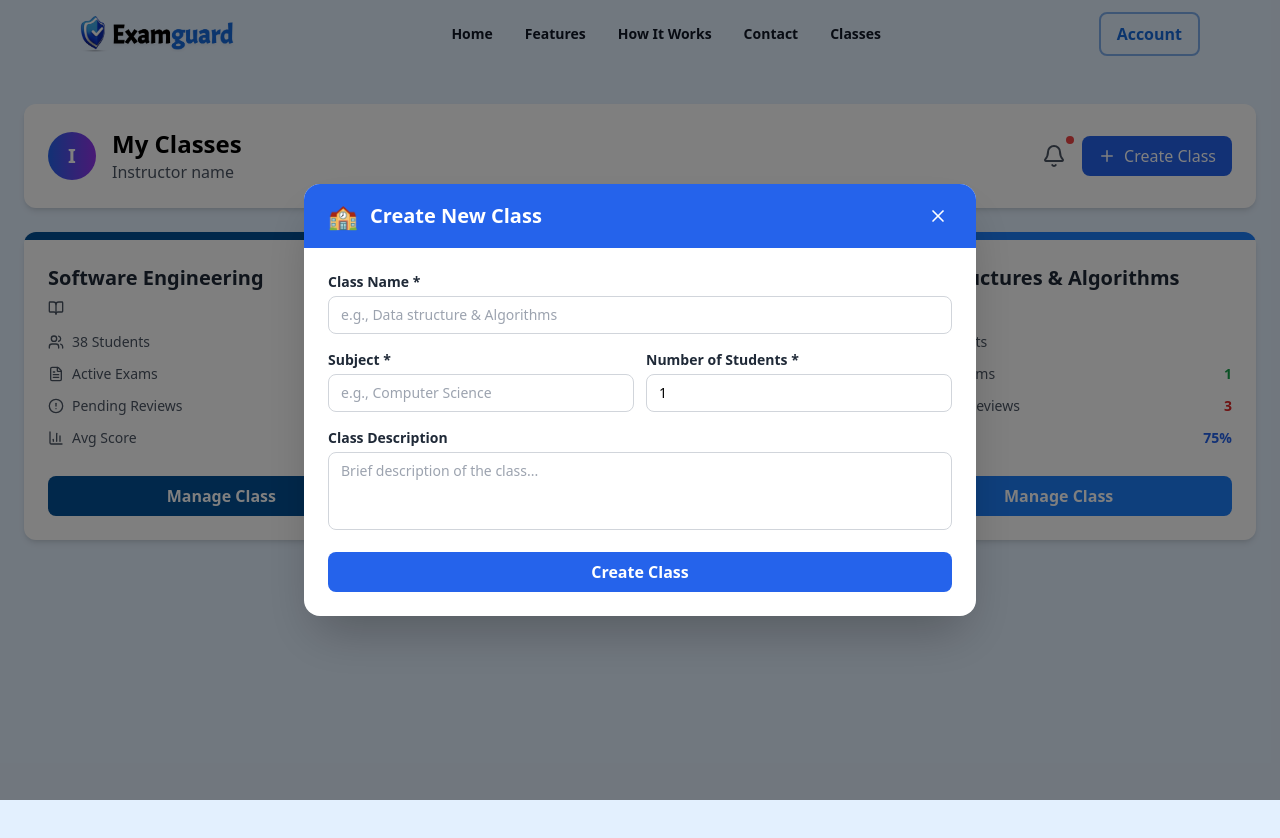
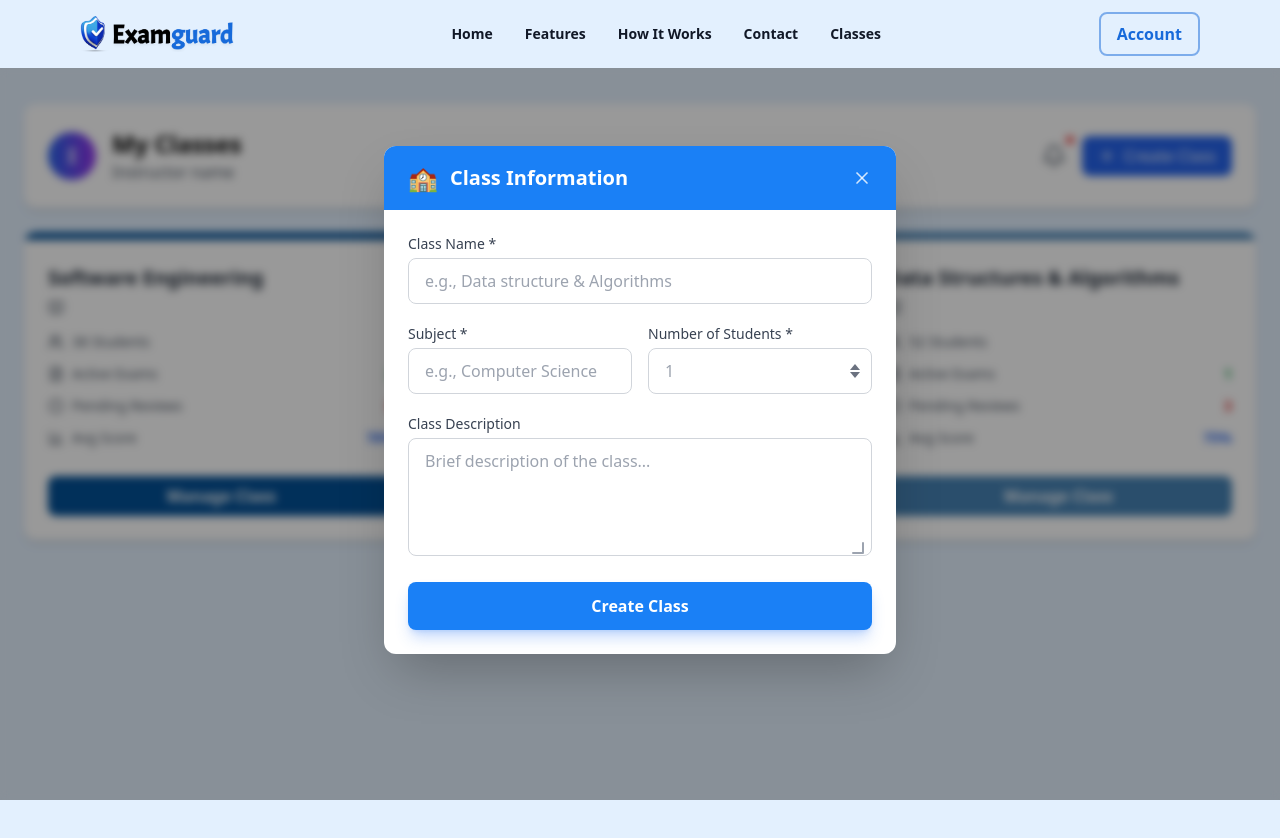
Before and after one commit to demianeid/examguard-ai, a React (Vite) app in the folder Frontend/: page /classes-instructor in a window 1280 px wide. Both pictures are taken after a click on the button "Create Class". Shown: the top 838 px of the page. Built offline with nearby package versions, Linux system fonts and the light colour scheme.

Commit message:
create class

```diff
--- a/Frontend/src/pages/ClassesInstructor.tsx
+++ b/Frontend/src/pages/ClassesInstructor.tsx
@@ -1,5 +1,5 @@
 import Header from '../components/Header';
-import { motion } from "framer-motion";
+import { motion, AnimatePresence } from "framer-motion";
 import { useParams, useNavigate } from "react-router-dom";
 import React, { useState, useEffect, useRef } from "react";
 import {
@@ -9,7 +9,6 @@ import {
   FileText,
   Bell,
   Calendar,
-  Award,
   X,
   AlertCircle,
   CheckCircle,
@@ -18,10 +17,11 @@ import {
   TrendingUp,
   Eye,
   Plus,
-  BarChart3
+  BarChart3,
+  School
 } from "lucide-react";
 
-// Types
+// --- Types ---
 interface ClassType {
   id: number;
   name: string;
@@ -56,31 +56,190 @@ interface Student {
   avgScore: number;
 }
 
+interface CreateClassModalProps {
+  isOpen: boolean;
+  onClose: () => void;
+  onSubmit: (data: NewClassData) => void;
+}
+
+interface NewClassData {
+  name: string;
+  subject: string;
+  students: string;
+  description: string;
+}
+
+// --- Helper Components ---
+
+const CreateClassModal: React.FC<CreateClassModalProps> = ({ isOpen, onClose, onSubmit }) => {
+  const [formData, setFormData] = useState<NewClassData>({
+    name: "",
+    subject: "",
+    students: "",
+    description: ""
+  });
+
+  const handleChange = (e: React.ChangeEvent<HTMLInputElement | HTMLTextAreaElement | HTMLSelectElement>) => {
+    const { name, value } = e.target;
+    setFormData(prev => ({ ...prev, [name]: value }));
+  };
+
+  const handleSubmit = (e: React.FormEvent) => {
+    e.preventDefault();
+    onSubmit(formData);
+    setFormData({ name: "", subject: "", students: "", description: "" }); // Reset
+  };
+
+  if (!isOpen) return null;
+
+  return (
+    <div className="fixed inset-0 z-[60] flex items-center justify-center p-4">
+      {/* Backdrop */}
+      <motion.div
+        initial={{ opacity: 0 }}
+        animate={{ opacity: 1 }}
+        exit={{ opacity: 0 }}
+        className="absolute inset-0 bg-black/40 backdrop-blur-sm"
+        onClick={onClose}
+      />
+
+      {/* Modal Content */}
+      <motion.div
+        initial={{ scale: 0.95, opacity: 0, y: 20 }}
+        animate={{ scale: 1, opacity: 1, y: 0 }}
+        exit={{ scale: 0.95, opacity: 0, y: 20 }}
+        className="relative w-full max-w-lg bg-white rounded-xl shadow-2xl overflow-hidden"
+        onClick={(e) => e.stopPropagation()}
+      >
+        {/* Header */}
+        <div className="bg-[#1A80F6] px-6 py-4 flex items-center justify-between">
+          <div className="flex items-center gap-3 text-white">
+            <span className="text-2xl">🏫</span>
+            <h2 className="text-xl font-bold">Class Information</h2>
+          </div>
+          <button
+          title='close'
+            onClick={onClose}
+            className="text-white/80 hover:text-white transition-colors"
+          >
+            <X size={20} />
+          </button>
+        </div>
+
+        {/* Form */}
+        <form onSubmit={handleSubmit} className="p-6 space-y-5">
+          {/* Class Name */}
+          <div className="space-y-1">
+            <label htmlFor="name" className="block text-sm font-medium text-gray-700">
+              Class Name *
+            </label>
+            <input
+              type="text"
+              id="name"
+              name="name"
+              required
+              value={formData.name}
+              onChange={handleChange}
+              placeholder="e.g., Data structure & Algorithms"
+              className="w-full px-4 py-2.5 rounded-lg border border-gray-300 text-gray-800 placeholder-gray-400 focus:outline-none focus:ring-2 focus:ring-blue-500 focus:border-transparent transition-shadow"
+            />
+          </div>
+
+          <div className="grid grid-cols-1 sm:grid-cols-2 gap-4">
+            {/* Subject */}
+            <div className="space-y-1">
+              <label htmlFor="subject" className="block text-sm font-medium text-gray-700">
+                Subject *
+              </label>
+              <input
+                type="text"
+                id="subject"
+                name="subject"
+                required
+                value={formData.subject}
+                onChange={handleChange}
+                placeholder="e.g., Computer Science"
+                className="w-full px-4 py-2.5 rounded-lg border border-gray-300 text-gray-800 placeholder-gray-400 focus:outline-none focus:ring-2 focus:ring-blue-500 focus:border-transparent transition-shadow"
+              />
+            </div>
+
+            {/* Number of Students */}
+            <div className="space-y-1">
+              <label htmlFor="students" className="block text-sm font-medium text-gray-700">
+                Number of Students *
+              </label>
+              <div className="relative">
+                <input
+                  type="number"
+                  id="students"
+                  name="students"
+                  required
+                  min="1"
+                  value={formData.students}
+                  onChange={handleChange}
+                  placeholder="1"
+                  className="w-full px-4 py-2.5 rounded-lg border border-gray-300 text-gray-800 placeholder-gray-400 focus:outline-none focus:ring-2 focus:ring-blue-500 focus:border-transparent transition-shadow appearance-none"
+                />
+                 {/* Custom arrows for number input styling match */}
+                <div className="absolute right-3 top-1/2 -translate-y-1/2 flex flex-col gap-0.5 pointer-events-none text-gray-500">
+                   <svg width="10" height="6" viewBox="0 0 10 6" fill="currentColor" xmlns="http://www.w3.org/2000/svg" className="rotate-180"><path d="M5 6L0 0H10L5 6Z"/></svg>
+                   <svg width="10" height="6" viewBox="0 0 10 6" fill="currentColor" xmlns="http://www.w3.org/2000/svg"><path d="M5 6L0 0H10L5 6Z"/></svg>
+                </div>
+              </div>
+            </div>
+          </div>
+
+          {/* Description */}
+          <div className="space-y-1">
+            <label htmlFor="description" className="block text-sm font-medium text-gray-700">
+              Class Description
+            </label>
+            <div className="relative">
+              <textarea
+                id="description"
+                name="description"
+                rows={4}
+                value={formData.description}
+                onChange={handleChange}
+                placeholder="Brief description of the class..."
+                className="w-full px-4 py-2.5 rounded-lg border border-gray-300 text-gray-800 placeholder-gray-400 focus:outline-none focus:ring-2 focus:ring-blue-500 focus:border-transparent transition-shadow resize-none"
+              />
+              <div className="absolute right-2 bottom-2 pointer-events-none text-gray-400">
+                <svg width="12" height="12" viewBox="0 0 12 12" fill="none" xmlns="http://www.w3.org/2000/svg">
+                  <path d="M11 11L11 1M11 11L1 11" stroke="currentColor" strokeWidth="2" strokeLinecap="round"/>
+                </svg>
+              </div>
+            </div>
+          </div>
+
+          {/* Submit Button */}
+          <button
+            type="submit"
+            className="w-full bg-[#1A80F6] hover:bg-blue-600 text-white font-semibold py-3 rounded-lg transition-colors duration-200 mt-2 shadow-lg shadow-blue-500/30"
+          >
+            Create Class
+          </button>
+        </form>
+      </motion.div>
+    </div>
+  );
+};
+
+
+// --- Main Component ---
+
 const ClassesInstructor = () => {
   const { classId, tab } = useParams<{ classId?: string; tab?: string }>();
   const navigate = useNavigate();
-  const [searchQuery, setSearchQuery] = useState<string>("");
   const [showNotifications, setShowNotifications] = useState<boolean>(false);
-  const [showCreateClassModal, setShowCreateClassModal] = useState<boolean>(false);
+  const [isCreateClassModalOpen, setIsCreateClassModalOpen] = useState<boolean>(false);
   const notificationRef = useRef<HTMLDivElement>(null);
-  const modalRef = useRef<HTMLDivElement>(null);
 
-  // Form states for Create Class
-  const [className, setClassName] = useState<string>("");
-  const [subject, setSubject] = useState<string>("");
-  const [numberOfStudents, setNumberOfStudents] = useState<number>(1);
-  const [classDescription, setClassDescription] = useState<string>("");
-
-  // Close notifications and modal when clicking outside
+  // Close notifications when clicking outside
   useEffect(() => {
     const handleClickOutside = (event: MouseEvent) => {
       if (notificationRef.current && !notificationRef.current.contains(event.target as Node)) {
         setShowNotifications(false);
-      }
-
-      // Close modal when clicking outside
-      if (modalRef.current && showCreateClassModal && !modalRef.current.contains(event.target as Node)) {
-        setShowCreateClassModal(false);
       }
     };
 
@@ -88,13 +247,9 @@ const ClassesInstructor = () => {
     return () => {
       document.removeEventListener('mousedown', handleClickOutside);
     };
-  }, [showCreateClassModal]);
-
-  useEffect(() => {
-    console.log("ClassesInstructor component mounted/updated");
   }, []);
 
-  // منع جميع الأزرار من التسبب في refresh للصفحة
+  // Prevent default button submits
   useEffect(() => {
     const preventButtonSubmit = (e: MouseEvent) => {
       const target = e.target as HTMLElement;
@@ -111,34 +266,6 @@ const ClassesInstructor = () => {
       document.removeEventListener('click', preventButtonSubmit, true);
     };
   }, []);
-
-  // منع submit للصفحة بأكملها
-  useEffect(() => {
-    const preventFormSubmit = (e: SubmitEvent) => {
-      e.preventDefault();
-      e.stopPropagation();
-      return false;
-    };
-
-    document.addEventListener('submit', preventFormSubmit, true);
-
-    return () => {
-      document.removeEventListener('submit', preventFormSubmit, true);
-    };
-  }, []);
-
-  // Prevent body scroll when modal is open
-  useEffect(() => {
-    if (showCreateClassModal) {
-      document.body.style.overflow = 'hidden';
-    } else {
-      document.body.style.overflow = 'unset';
-    }
-
-    return () => {
-      document.body.style.overflow = 'unset';
-    };
-  }, [showCreateClassModal]);
 
   // Sample notifications data
   const notifications: NotificationItem[] = [
@@ -176,7 +303,7 @@ const ClassesInstructor = () => {
     }
   ];
 
-  const instructorClasses: ClassType[] = [
+  const [instructorClasses, setInstructorClasses] = useState<ClassType[]>([
     {
       id: 1,
       name: "Software Engineering",
@@ -193,7 +320,7 @@ const ClassesInstructor = () => {
       activeExams: 4,
       pendingReviews: 6,
       avgScore: 82,
-      color: "bg-d3"
+      color: "bg-secondary"
     },
     {
       id: 3,
@@ -202,9 +329,9 @@ const ClassesInstructor = () => {
       activeExams: 1,
       pendingReviews: 3,
       avgScore: 75,
-      color: "bg-secondary"
+      color: "bg-d3"
     }
-  ];
+  ]);
 
   // Sample exams data
   const exams: Exam[] = [
@@ -225,7 +352,6 @@ const ClassesInstructor = () => {
   const selectedClass = classId ? instructorClasses.find(cls => cls.id === parseInt(classId)) : null;
   const activeTab = tab || "overview";
 
-  // Update URL when class or tab changes
   useEffect(() => {
     if (classId && !selectedClass) {
       navigate("/classes-instructor");
@@ -246,10 +372,26 @@ const ClassesInstructor = () => {
     navigate("/classes-instructor");
   };
 
-  const handleCreateClass = (e: React.MouseEvent) => {
+  const handleCreateClassClick = (e: React.MouseEvent) => {
     e.preventDefault();
     e.stopPropagation();
-    setShowCreateClassModal(true);
+    setIsCreateClassModalOpen(true);
+  };
+
+  const handleCreateClassSubmit = (data: NewClassData) => {
+    // Simulate creating a new class
+    const newClass: ClassType = {
+      id: Math.max(...instructorClasses.map(c => c.id)) + 1,
+      name: data.name,
+      students: parseInt(data.students) || 0,
+      activeExams: 0,
+      pendingReviews: 0,
+      avgScore: 0,
+      color: "bg-emerald-600" // Assign a default color
+    };
+
+    setInstructorClasses([...instructorClasses, newClass]);
+    setIsCreateClassModalOpen(false);
   };
 
   const handleCreateExam = (e: React.MouseEvent) => {
@@ -266,27 +408,10 @@ const ClassesInstructor = () => {
     navigate(`/exam-results/${examId}`);
   };
 
-  const handleCloseModal = () => {
-    setShowCreateClassModal(false);
-    // Reset form
-    setClassName("");
-    setSubject("");
-    setNumberOfStudents(1);
-    setClassDescription("");
-  };
-
   const handleViewProfile = (studentId: string) => {
     navigate(`/instructor/student-profile/${studentId}`);
   };
 
-  const handleSubmitClass = (e: React.FormEvent) => {
-    e.preventDefault();
-    // Create class logic
-    console.log("Creating class:", { className, subject, numberOfStudents, classDescription });
-    handleCloseModal();
-  };
-
-  // Get notification icon based on type
   const getNotificationIcon = (type: string) => {
     switch(type) {
       case "exam":
@@ -607,7 +732,6 @@ const ClassesInstructor = () => {
     </div>
   );
 
-  // Render tab content based on activeTab
   const renderTabContent = () => {
     if (!selectedClass) return null;
 
@@ -627,7 +751,6 @@ const ClassesInstructor = () => {
     }
   };
 
-  // Class Details Component
   const ClassDetails = () => {
     if (!selectedClass) return null;
 
@@ -651,7 +774,6 @@ const ClassesInstructor = () => {
           </button>
         </div>
 
-        {/* Tabs */}
         <div className="flex gap-2 mb-6 overflow-x-auto pb-2">
           {[
             { id: "overview", label: "Overview", icon: BookOpen },
@@ -680,13 +802,11 @@ const ClassesInstructor = () => {
           ))}
         </div>
 
-        {/* Tab Content */}
         {renderTabContent()}
       </div>
     );
   };
 
-  // Classes List Component
   const ClassesList = () => (
     <div className="grid md:grid-cols-2 lg:grid-cols-3 gap-6">
       {instructorClasses.map((cls) => (
@@ -760,175 +880,6 @@ const ClassesInstructor = () => {
     </div>
   );
 
-  // Create Class Modal Component
-  const CreateClassModal = () => {
-    if (!showCreateClassModal) return null;
-
-    const handleModalClick = (e: React.MouseEvent) => {
-      e.stopPropagation();
-    };
-
-    const handleInputChange = (field: string, value: string | number) => {
-      switch(field) {
-        case 'className':
-          setClassName(value as string);
-          break;
-        case 'subject':
-          setSubject(value as string);
-          break;
-        case 'numberOfStudents':
-          setNumberOfStudents(value as number);
-          break;
-        case 'classDescription':
-          setClassDescription(value as string);
-          break;
-      }
-    };
-
-    const handleCreate = (e?: React.MouseEvent | React.KeyboardEvent) => {
-      if (e) {
-        e.preventDefault();
-        e.stopPropagation();
-      }
-
-      // التحقق من الصحة
-      if (!className.trim()) {
-        alert("Class name is required");
-        return;
-      }
-
-      if (!subject.trim()) {
-        alert("Subject is required");
-        return;
-      }
-
-      if (numberOfStudents < 1) {
-        alert("Number of students must be at least 1");
-        return;
-      }
-
-      console.log("Creating class:", { className, subject, numberOfStudents, classDescription });
-      handleCloseModal();
-    };
-
-    // دالة لمنع Enter من عمل refresh
-    const handleKeyDown = (e: React.KeyboardEvent) => {
-      if (e.key === 'Enter') {
-        e.preventDefault();
-        e.stopPropagation();
-        handleCreate(e);
-      }
-    };
-
-    return (
-      <div
-        className="fixed inset-0 bg-black bg-opacity-50 flex items-center justify-center z-[9999] p-4"
-        onClick={handleCloseModal}
-      >
-        <motion.div
-          ref={modalRef}
-          initial={{ opacity: 0, scale: 0.9 }}
-          animate={{ opacity: 1, scale: 1 }}
-          transition={{ duration: 0.2 }}
-          className="bg-white rounded-2xl shadow-2xl max-w-2xl w-full max-h-[85vh] flex flex-col overflow-hidden"
-          onClick={handleModalClick}
-        >
-          {/* الهيدر */}
-          <div className="bg-blue-600 text-white px-6 py-4 flex items-center justify-between flex-shrink-0">
-            <div className="flex items-center gap-3">
-              <div className="text-2xl">🏫</div>
-              <h2 className="text-xl font-bold">Create New Class</h2>
-            </div>
-            <button
-              type="button"
-              onClick={(e) => {
-                e.preventDefault();
-                e.stopPropagation();
-                handleCloseModal();
-              }}
-              className="text-white hover:bg-blue-700 p-1 rounded-lg transition-colors"
-            >
-              <X size={20} />
-            </button>
-          </div>
-
-          {/* المحتوى */}
-          <div className="p-6 space-y-4 flex-1 overflow-hidden">
-            {/* Class Name */}
-            <div>
-              <label className="block text-gray-800 font-semibold mb-1 text-sm">
-                Class Name *
-              </label>
-              <input
-                type="text"
-                value={className}
-                onChange={(e) => handleInputChange('className', e.target.value)}
-                onKeyDown={handleKeyDown}
-                placeholder="e.g., Data structure & Algorithms"
-                className="w-full px-3 py-2 border border-gray-300 rounded-lg focus:outline-none focus:ring-2 focus:ring-blue-500 focus:border-transparent text-sm"
-              />
-            </div>
-
-            {/* Subject and Number of Students */}
-            <div className="grid grid-cols-1 md:grid-cols-2 gap-3">
-              <div>
-                <label className="block text-gray-800 font-semibold mb-1 text-sm">
-                  Subject *
-                </label>
-                <input
-                  type="text"
-                  value={subject}
-                  onChange={(e) => handleInputChange('subject', e.target.value)}
-                  onKeyDown={handleKeyDown}
-                  placeholder="e.g., Computer Science"
-                  className="w-full px-3 py-2 border border-gray-300 rounded-lg focus:outline-none focus:ring-2 focus:ring-blue-500 focus:border-transparent text-sm"
-                />
-              </div>
-
-              <div>
-                <label className="block text-gray-800 font-semibold mb-1 text-sm">
-                  Number of Students *
-                </label>
-                <input
-                  type="number"
-                  value={numberOfStudents}
-                  onChange={(e) => handleInputChange('numberOfStudents', parseInt(e.target.value))}
-                  onKeyDown={handleKeyDown}
-                  min="1"
-                  className="w-full px-3 py-2 border border-gray-300 rounded-lg focus:outline-none focus:ring-2 focus:ring-blue-500 focus:border-transparent text-sm"
-                />
-              </div>
-            </div>
-
-            {/* Class Description */}
-            <div className="flex-1">
-              <label className="block text-gray-800 font-semibold mb-1 text-sm">
-                Class Description
-              </label>
-              <textarea
-                value={classDescription}
-                onChange={(e) => handleInputChange('classDescription', e.target.value)}
-                onKeyDown={handleKeyDown}
-                placeholder="Brief description of the class..."
-                rows={3}
-                className="w-full px-3 py-2 border border-gray-300 rounded-lg focus:outline-none focus:ring-2 focus:ring-blue-500 focus:border-transparent resize-none text-sm"
-              />
-            </div>
-
-            {/* Submit Button */}
-            <button
-              type="button"
-              onClick={(e) => handleCreate(e)}
-              className="w-full bg-blue-600 text-white py-2 rounded-lg font-semibold hover:bg-blue-700 transition-colors mt-2"
-            >
-              Create Class
-            </button>
-          </div>
-        </motion.div>
-      </div>
-    );
-  };
-
   return (
     <div className="w-full pt-20 min-h-screen bg-[#E3F0FE]">
       <div className="min-h-screen bg-background p-6">
@@ -956,7 +907,7 @@ const ClassesInstructor = () => {
                   {!selectedClass && (
                     <button
                       type="button"
-                      onClick={handleCreateClass}
+                      onClick={handleCreateClassClick}
                       className="bg-blue-600 text-white px-3 sm:px-4 py-2 rounded-lg hover:bg-blue-700 transition-colors flex items-center gap-2 text-sm sm:text-base"
                     >
                       <Plus size={18} />
@@ -973,8 +924,16 @@ const ClassesInstructor = () => {
         </div>
       </div>
 
-      {/* Create Class Modal */}
-      <CreateClassModal />
+      {/* Modals */}
+      <AnimatePresence>
+        {isCreateClassModalOpen && (
+          <CreateClassModal
+            isOpen={isCreateClassModalOpen}
+            onClose={() => setIsCreateClassModalOpen(false)}
+            onSubmit={handleCreateClassSubmit}
+          />
+        )}
+      </AnimatePresence>
     </div>
   );
 };
```
Also changed, not shown: Frontend/src/pages/ClassesStudent.tsx (+5 -14 lines).
